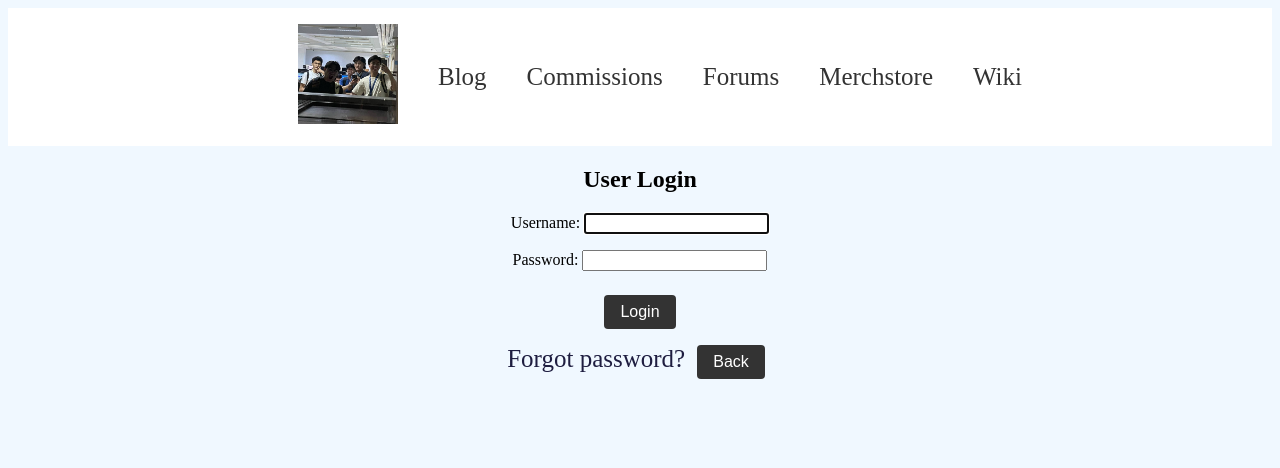
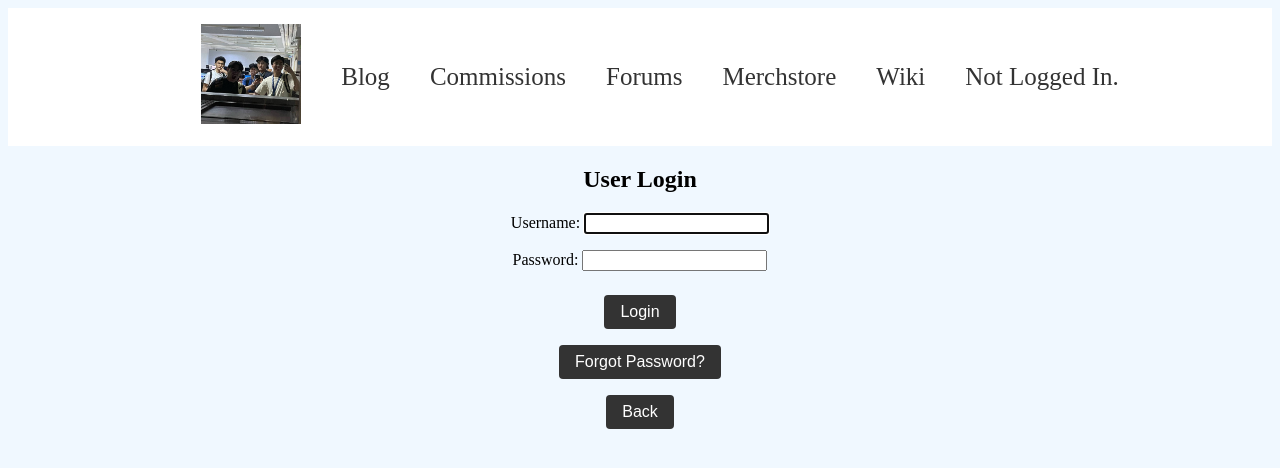
Before and after one commit to icepicklife/hobbysite-E-10, a Django app: page /accounts/login/ in a window 1280 px wide. Shown: the top 468 px of the page. Run offline with Django 5.2, Linux system fonts and the light colour scheme.

Commit message:
1) added logged in as user in navbar 2) made forget password a button

```diff
--- a/accounts/templates/registration/login.html
+++ b/accounts/templates/registration/login.html
@@ -16,7 +16,9 @@
             {{ form.as_p }}
             <button type="submit">Login</button>
         </form>
-        <a class="forgot-password" href="{% url 'password_reset' %}">Forgot password?</a>
+        <form action="{% url 'password_reset' %}" method="get">
+            <button type="submit">Forgot Password?</button>
+        </form>
     {% else %}
         <p>You are already logged in as {{ user.username }}.</p>
     {% endif %}
--- a/static/style.css
+++ b/static/style.css
@@ -26,17 +26,18 @@ body {
 
   .nav-links li {
     display: inline-block;
+    color: #333;
     padding: 0 20px;
+    font-size: 25px;
   }
 
   .nav-links a {
+    color: #333;
     text-decoration: none;
-    color: #333;
     background: none;
     border: none;
     cursor: pointer;
     transition: color 0.3s ease;
-    font-size: 25px;
   }
 
   .nav-links a:hover {
--- a/templates/base.html
+++ b/templates/base.html
@@ -20,6 +20,11 @@
                     <li><a href="/forum/threads">Forums</a></li>
                     <li><a href="/merchstore/items">Merchstore</a></li>
                     <li><a href="/wiki/articles">Wiki</a></li>
+                    {% if not user.is_authenticated %}
+                        <li>Not Logged In.</li>
+                    {% else %}
+                        <li>Logged in as: {{ user.username }}</li>
+                    {% endif %}
                 </ul>
             </nav>
         </header>
```
